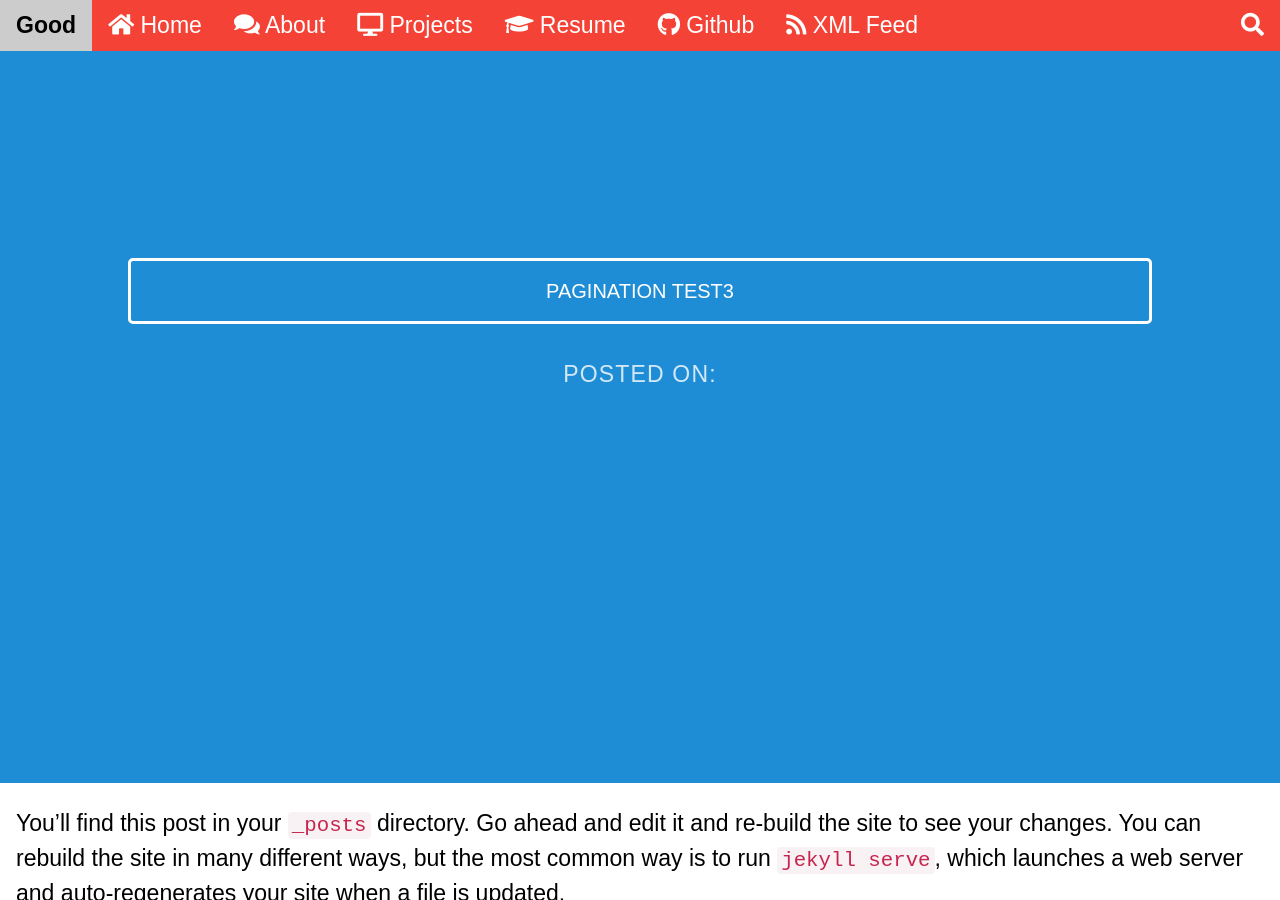
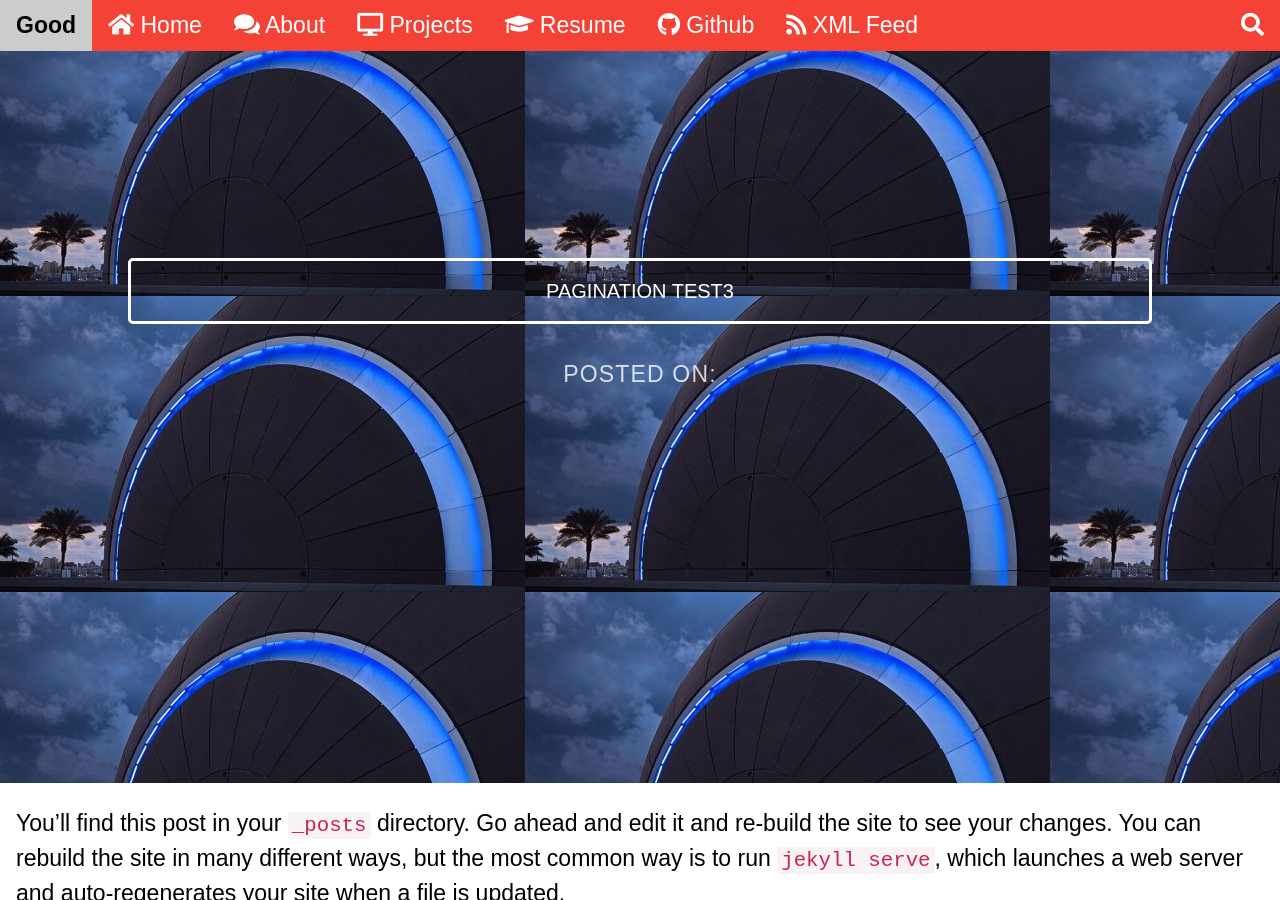
Before and after one commit to chipprogrammers/Good, a Jekyll site: the page built from _posts/2018-01-23-pagination-test3.md, in a window 1280 px wide and 900 px high. Built offline with Jekyll 4.4.1, drawn with Linux system fonts in a browser that asks for light colours; some web fonts are replaced; comment, search, counter and statistics services are not loaded.

Commit message:
Update parallax.html

```diff
--- a/_includes/parallax.html
+++ b/_includes/parallax.html
@@ -1,4 +1,4 @@
-<div class="splash-container" style="background: #1f8dd6; background-img:url({{ site.url }}{{ site.baseurl }}{{ page.img }})">
+<div class="splash-container" style="background: #1f8dd6; background-image:url({{ site.url }}{{ site.baseurl }}{{ page.img }})">
     <div class="splash">
         <h1 class="splash-head">{{ page.title }}</h1>
         <p class="splash-subhead">
```
